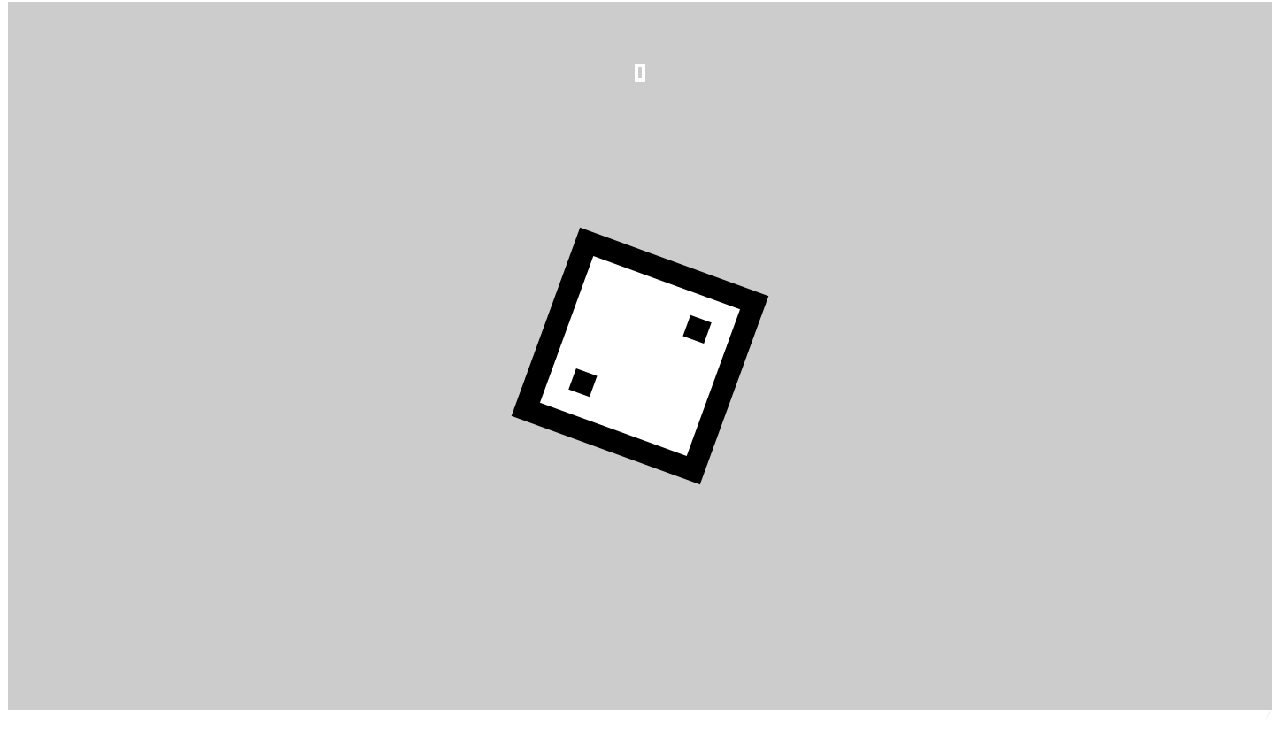
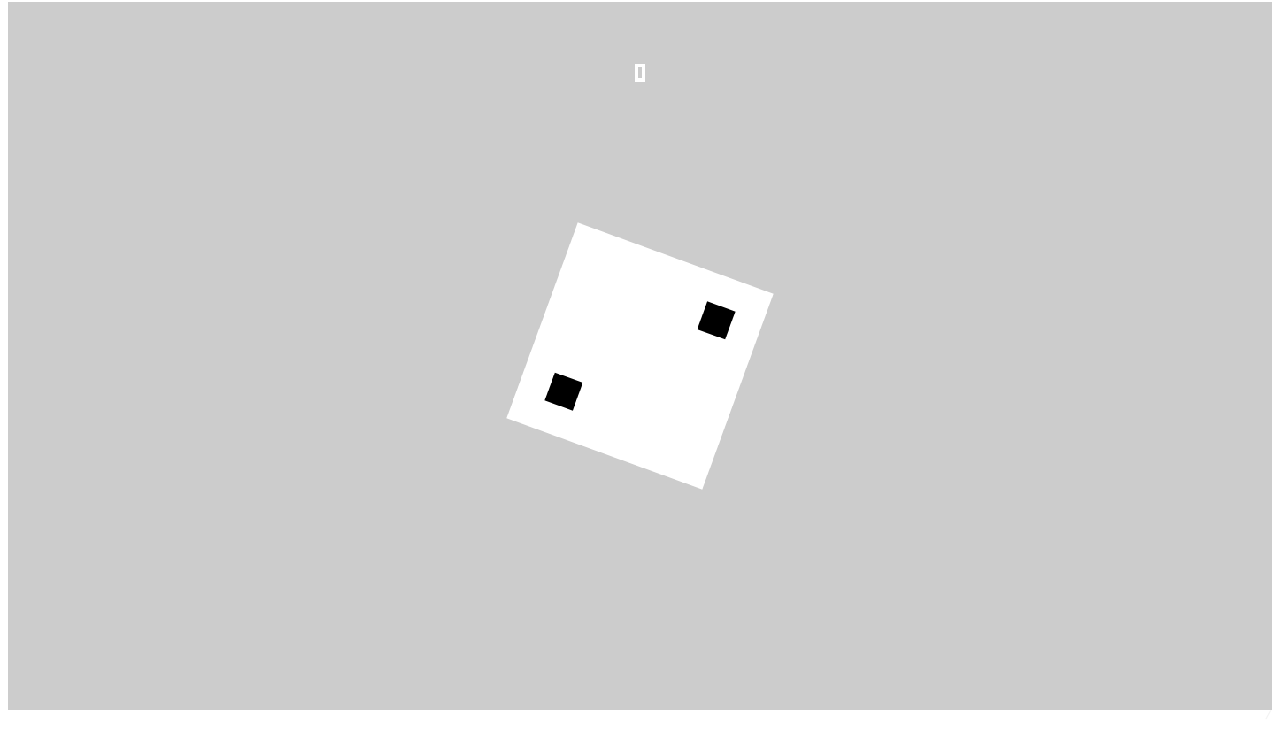
Before and after one commit to saikoroorg/pico, a plain HTML site: page dice.html in a window 1280 px wide. Shown: the part 74-824 px from the top of the page. Drawn offline with Linux system fonts and the light colour scheme.

Commit message:
Update dice design to 7x7 size.

```diff
--- a/dice.html
+++ b/dice.html
@@ -46,34 +46,45 @@
 <script src="touch.js"></script>
 <!--Data--><script>
 const dots = [ // Dotted design pixels.
-	[0,9,9, -1,0,0,0,8,8, 0,1,1,0,6,6, -1,4,4],
-	[0,9,9, -1,0,0,0,8,8, 0,1,1,0,6,6, -1,2,6, -1,6,2],
-	[0,9,9, -1,0,0,0,8,8, 0,1,1,0,6,6, -1,4,4, -1,2,6, -1,6,2],
-	[0,9,9, -1,0,0,0,8,8, 0,1,1,0,6,6, -1,2,2, -1,2,6, -1,6,2, -1,6,6],
-	[0,9,9, -1,0,0,0,8,8, 0,1,1,0,6,6, -1,4,4, -1,2,2, -1,2,6, -1,6,2, -1,6,6],
-	[0,9,9, -1,0,0,0,8,8, 0,1,1,0,6,6, -1,2,2, -1,2,4, -1,2,6, -1,6,2, -1,6,4, -1,6,6],
-	[0,9,9, -1,0,0,0,8,8, 0,1,1,0,6,6, -1,4,4, -1,2,2, -1,2,4, -1,2,6, -1,6,2, -1,6,4, -1,6,6],
-	[0,9,9, -1,0,0,0,8,8, 0,1,1,0,6,6, -1,2,2, -1,2,4, -1,4,2, -1,4,6, -1,2,6, -1,6,2, -1,6,4, -1,6,6],
-	[0,9,9, -1,0,0,0,8,8, 0,1,1,0,6,6, -1,4,4, -1,2,2, -1,2,4, -1,4,2, -1,4,6, -1,2,6, -1,6,2, -1,6,4, -1,6,6],
+	[0,7,7, -1,3,3],
+	[0,7,7, -1,1,5, -1,5,1],
+	[0,7,7, -1,3,3, -1,1,5, -1,5,1],
+	[0,7,7, -1,1,1, -1,1,5, -1,5,1, -1,5,5],
+	[0,7,7, -1,3,3, -1,1,1, -1,1,5, -1,5,1, -1,5,5],
+	[0,7,7, -1,1,1, -1,1,3, -1,1,5, -1,5,1, -1,5,3, -1,5,5],
+	[0,7,7, -1,3,3, -1,1,1, -1,1,3, -1,1,5, -1,5,1, -1,5,3, -1,5,5],
+	[0,7,7, -1,1,1, -1,1,3, -1,3,1, -1,3,5, -1,1,5, -1,5,1, -1,5,3, -1,5,5],
+	[0,7,7, -1,3,3, -1,1,1, -1,1,3, -1,3,1, -1,3,5, -1,1,5, -1,5,1, -1,5,3, -1,5,5],
 ];
 const nums = [ // Numbered design pixels.
-	[0,9,9, -1,3,2,0,1,0, -1,3,2,0,0,4, -1,5,2,0,0,4, -1,3,6,0,2,0], // 0
-	[0,9,9, -1,4,2,0,0,4], // 1
-	[0,9,9, -1,3,2,0,2,0, -1,5,2,0,0,2, -1,3,4,0,2,0, -1,3,4,0,0,2, -1,3,6,0,2,0], // 2
-	[0,9,9, -1,3,2,0,2,0, -1,5,2,0,0,4, -1,3,4,0,2,0, -1,3,6,0,2,0], // 3
-	[0,9,9, -1,3,2,0,0,2, -1,5,2,0,0,4, -1,3,4,0,2,0], // 4
-	[0,9,9, -1,3,2,0,2,0, -1,3,2,0,0,2, -1,3,4,0,2,0, -1,5,4,0,0,2, -1,3,6,0,2,0], // 5
-	[0,9,9, -1,3,2,0,2,0, -1,3,2,0,0,4, -1,3,4,0,2,0, -1,5,4,0,0,2, -1,3,6,0,2,0], // 6
-	[0,9,9, -1,3,2,0,2,0, -1,5,2,0,0,4], // 7
-	[0,9,9, -1,3,2,0,2,0, -1,3,2,0,0,4, -1,5,2,0,0,4, -1,3,4,0,2,0, -1,3,6,0,2,0], // 8
-	[0,9,9, -1,3,2,0,2,0, -1,3,2,0,0,2, -1,5,2,0,0,4, -1,3,4,0,2,0, -1,3,6,0,2,0], // 9
-	[0,9,9, -1,2,2,0,0,4, -1,4,2,0,1,0, -1,4,2,0,0,4, -1,6,2,0,0,4, -1,4,6,0,2,0], // 10
+	[0,7,7, -1,2,1,0,1,0, -1,2,1,0,0,4, -1,4,1,0,0,4, -1,2,5,0,2,0], // 0
+	[0,7,7, -1,3,1,0,0,4], // 1
+	[0,7,7, -1,2,1,0,2,0, -1,4,1,0,0,2, -1,2,3,0,2,0, -1,2,3,0,0,2, -1,2,5,0,2,0], // 2
+	[0,7,7, -1,2,1,0,2,0, -1,4,1,0,0,4, -1,2,3,0,2,0, -1,2,5,0,2,0], // 3
+	[0,7,7, -1,2,1,0,0,2, -1,4,1,0,0,4, -1,2,3,0,2,0], // 4
+	[0,7,7, -1,2,1,0,2,0, -1,2,1,0,0,2, -1,2,3,0,2,0, -1,4,3,0,0,2, -1,2,5,0,2,0], // 5
+	[0,7,7, -1,2,1,0,2,0, -1,2,1,0,0,4, -1,2,3,0,2,0, -1,4,3,0,0,2, -1,2,5,0,2,0], // 6
+	[0,7,7, -1,2,1,0,2,0, -1,4,1,0,0,4], // 7
+	[0,7,7, -1,2,1,0,2,0, -1,2,1,0,0,4, -1,4,1,0,0,4, -1,2,3,0,2,0, -1,2,5,0,2,0], // 8
+	[0,7,7, -1,2,1,0,2,0, -1,2,1,0,0,2, -1,4,1,0,0,4, -1,2,3,0,2,0, -1,2,5,0,2,0], // 9
+	[0,7,7, -1,1,1,0,0,4, -1,3,1,0,1,0, -1,3,1,0,0,4, -1,5,1,0,0,4, -1,3,5,0,2,0], // 10
+	[0,7,7, -1,1,1,0,0,4, -1,5,1,0,0,4], // 11
+	[0,7,7, -1,1,1,0,0,4, -1,3,1,0,2,0, -1,5,1,0,0,2, -1,3,3,0,2,0, -1,3,3,0,0,2, -1,3,5,0,2,0], // 12
+	[0,7,7, -1,1,1,0,0,4, -1,3,1,0,2,0, -1,5,1,0,0,4, -1,3,3,0,2,0, -1,3,5,0,2,0], // 13
+	[0,7,7, -1,1,1,0,0,4, -1,3,1,0,0,2, -1,5,1,0,0,4, -1,3,3,0,2,0], // 14
+	[0,7,7, -1,1,1,0,0,4, -1,3,1,0,2,0, -1,3,1,0,0,2, -1,3,3,0,2,0, -1,5,3,0,0,2, -1,3,5,0,2,0], // 15
+	[0,7,7, -1,1,1,0,0,4, -1,3,1,0,2,0, -1,3,1,0,0,4, -1,3,3,0,2,0, -1,5,3,0,0,2, -1,3,5,0,2,0], // 16
+	[0,7,7, -1,1,1,0,0,4, -1,3,1,0,2,0, -1,5,1,0,0,4], // 17
+	[0,7,7, -1,1,1,0,0,4, -1,3,1,0,2,0, -1,3,1,0,0,4, -1,5,1,0,0,4, -1,3,3,0,2,0, -1,3,5,0,2,0], // 18
+	[0,7,7, -1,1,1,0,0,4, -1,3,1,0,2,0, -1,3,1,0,0,2, -1,5,1,0,0,4, -1,3,3,0,2,0, -1,3,5,0,2,0], // 19
+	[0,7,7, -1,0,1,0,2,0, -1,2,1,0,0,2, -1,0,3,0,2,0, -1,0,3,0,0,2, -1,0,5,0,2,0, -1,4,1,0,1,0, -1,4,1,0,0,4, -1,6,1,0,0,4, -1,4,5,0,2,0], // 20
 ];
 var colors = [];//[255,255,255, 127,127,127]; // Original design colors.
 var pixels = []; // Original design pixels.
 var count = 1; // Count of dice.
-const maxcount = 20;
+const maxcount = 20; // Maximum count of dice
 var maximum = 6; // Maximum of dice faces.
+const maxnumber = 20; // Maximum of numbered dice.
 var custom = 0; // Customized maximum.
 var rolling = 0; // Rolling count.
 var result = 0; // Result.
@@ -129,7 +140,7 @@ async function updateButtons() {
 	} else if (maximum >= 3 && maximum <= 9) {
 		let data = await picoSpriteData(dots[maximum - 1]);
 		updateMenu("select", true, null, data);
-	} else if (maximum >= 1 && maximum <= 10) {
+	} else if (maximum >= 1 && maximum <= maxnumber) {
 		let data = await picoSpriteData(nums[maximum]);
 		updateMenu("select", true, null, data);
 	} else {
@@ -248,12 +259,12 @@ async function main() {
 		// Load initial params.
 		} else {
 			let numbers = picoNumbers(k);
-			count = numbers[0] < 1 ? 1 : numbers[0] < 20 ? numbers[0] : 20;
+			count = numbers[0] < 1 ? 1 : numbers[0] < maxcount ? numbers[0] : maxcount;
 			if (numbers[1] == 6 || numbers[1] == 10) {
-				maximum = numbers[1] < 20 ? numbers[1] : 20;
+				maximum = numbers[1] < maxnumber ? numbers[1] : maxnumber;
 				custom = 0;
 			} else {
-				maximum = custom = numbers[1] < 20 ? numbers[1] : 20;
+				maximum = custom = numbers[1] < maxnumber ? numbers[1] : maxnumber;
 			}
 			picoRandom(0, numbers[2]);
 		}
@@ -285,7 +296,7 @@ async function main() {
 		}
 
 		// Sprite scale.
-		let scale = 15 / ((count < 1 ? 1 : count < lineMax ? count : lines >= lineMax ? lines : lineMax) + 1);
+		let scale = 20 / ((count < 1 ? 1 : count < lineMax ? count : lines >= lineMax ? lines : lineMax) + 1);
 
 		// Rolling dice.
 		let angle = 0;
@@ -366,7 +377,7 @@ async function main() {
 			if (maximum == 0) {
 				picoColor([255,255,255, 127,127,127]);
 				for (let i = 0; i < count; i++) {
-					picoSprite([0,9,9], 0, posx[i], posy[i], 0, s);
+					picoSprite([0,7,7], 0, posx[i], posy[i], 0, s);
 				}
 
 			// Draw original design sprite.
@@ -374,14 +385,14 @@ async function main() {
 				if (count > 0) {
 					picoColor(colors);
 					for (let i = 0; i < count; i++) {
-						let s1 = s * 9 / picoSpriteSize(pixels[randoms[i]]);
+						let s1 = s * 7 / picoSpriteSize(pixels[randoms[i]]);
 						picoSprite(pixels[randoms[i]], 0, posx[i], posy[i], angle, s1);
 					}
 
 				// Draw blank sprite.
 				} else {
 					picoColor([255,255,255, 127,127,127, 127,127,127, 127,127,127, 127,127,127, 127,127,127, 127,127,127, 127,127,127, 127,127,127, 127,127,127]);
-					let s1 = s * 9 / picoSpriteSize(pixels[result - 1]);
+					let s1 = s * 7 / picoSpriteSize(pixels[result - 1]);
 					picoSprite(pixels[result - 1], 0, posx[0], posy[0], 0, s1);
 				}
 
@@ -396,11 +407,11 @@ async function main() {
 				// Draw blank sprite.
 				} else {
 					picoColor([255,255,255, 127,127,127]);
-					picoSprite([0,9,9], 0, posx[0], posy[0], 0, s);
+					picoSprite([0,7,7], 0, posx[0], posy[0], 0, s);
 				}
 
 			// Draw numbered design sprite.
-			} else if (maximum <= 10) {
+			} else if (maximum <= maxnumber) {
 				if (count > 0) {
 					picoColor(null);
 					for (let i = 0; i < count; i++) {
@@ -410,14 +421,14 @@ async function main() {
 				// Draw blank sprite.
 				} else {
 					picoColor([255,255,255, 127,127,127]);
-					picoSprite([0,9,9], 0, posx[0], posy[0], 0, s);
+					picoSprite([0,7,7], 0, posx[0], posy[0], 0, s);
 				}
 
 			// Draw blank sprite.
 			} else {
 				picoColor([255,255,255, 127,127,127]);
 				for (let i = 0; i < count; i++) {
-					picoSprite([0,9,9], 0, posx[i], posy[i], angle, s);
+					picoSprite([0,7,7], 0, posx[i], posy[i], angle, s);
 				}
 			}
 
```
Also changed, not shown: image.html (+13 -0 lines).
